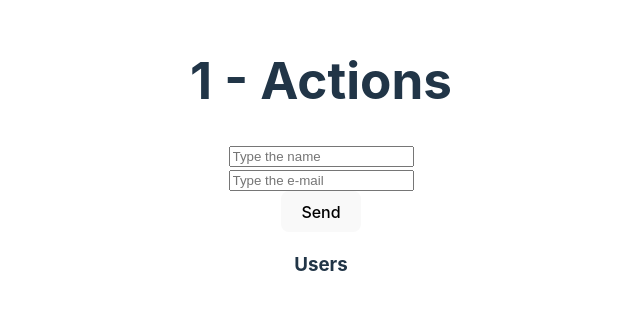
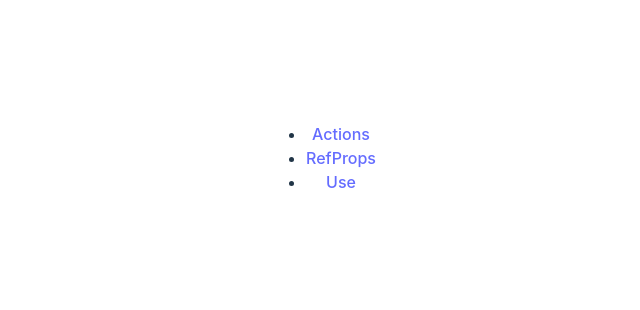
Before and after one commit to gregsvieira/react-19-new-features, a React (Vite) app: page / in a window 1280 px wide. Shown: the part 242-552 px from the top of the page, without its empty margins (319-959 px from the left). Built offline with nearby package versions, Linux system fonts and the light colour scheme.

Commit message:
feat: home

```diff
--- a/src/App.tsx
+++ b/src/App.tsx
@@ -1,16 +1,45 @@
+import { useState } from 'react';
 import './App.css'
-import UserForm from './components/UserForm'
+import Routes from './Routes';
+
 function App() {
+  const [page, setPage] = useState<string>('');
+
+  const handlePageClick = (pageName: string) => {
+    setPage(pageName);
+  };
+
+  const pageSeted = page ? true : false;
 
   return (
     <>
       <div>
         <title>Home</title>
-        <meta name='description' content='Add new users' />
+        <meta name='description' content='Homepage' />
       </div>
       <div>
-        <h1> 1 - Actions</h1>
-        <UserForm />
+          {
+            pageSeted ?
+            <Routes page={page} />
+            :
+              <ul>
+                <li>
+                  <a href="#" onClick={() => handlePageClick('actions')}>
+                    Actions
+                  </a>
+                </li>
+                <li>
+                  <a href="#" onClick={() => handlePageClick('refprops')}>
+                    RefProps
+                  </a>
+                </li>
+                <li>
+                  <a href="#" onClick={() => handlePageClick('use')}>
+                    Use
+                  </a>
+                </li>
+              </ul>
+          }
       </div>
     </>
   )
```
